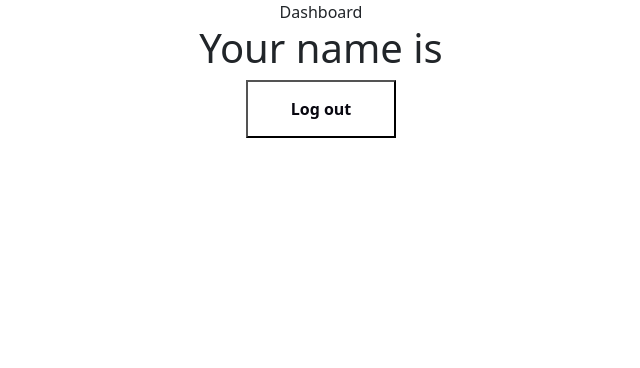
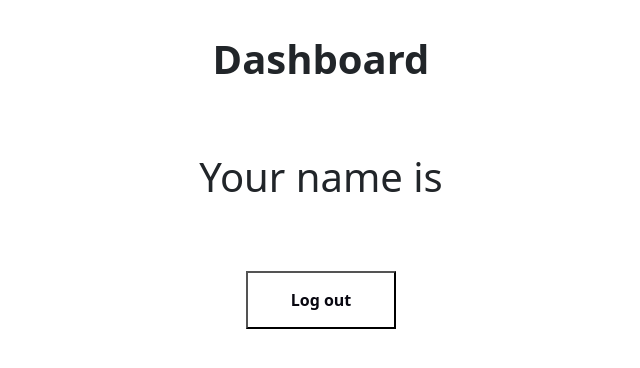
Before and after one commit to KhalasApurv812/form-validation, a React (Create React App) app: page /dashboard in a window 1280 px wide. Shown: the top 368 px of the page, without its empty margins (319-959 px from the left). Built offline with nearby package versions, Linux system fonts and the light colour scheme; sample sign-in values are in the browser's storage.

Commit message:
change in dashboard

```diff
--- a/src/component/Dashboard.js
+++ b/src/component/Dashboard.js
@@ -26,14 +26,20 @@ export default function Dashboard() {
 
   return (
     <>
-      {loginName !== null && userInformationData !== null && (
+      {loginName !== null && (
         <>
-          <div>Dashboard</div>
-          <h1>
-            <>
-              Your name is {userInformationData?.Firstname}{" "}
-              {userInformationData?.Lastname}
-            </>
+          <div>
+            <h1 style={{ margin: "35px" }}>
+              <b>Dashboard</b>
+            </h1>
+          </div>
+          <h1 style={{ margin: "70px" }}>
+            {userInformationData !== null && (
+              <>
+                Your name is {userInformationData?.Firstname}{" "}
+                {userInformationData?.Lastname}
+              </>
+            )}
           </h1>
           <button style={{ width: "150px" }} onClick={logout}>
             Log out
```
